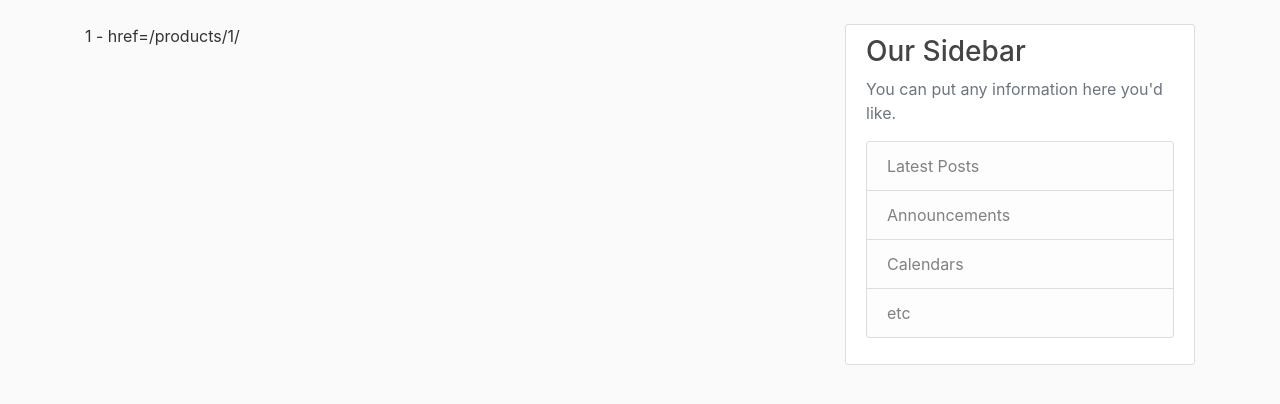
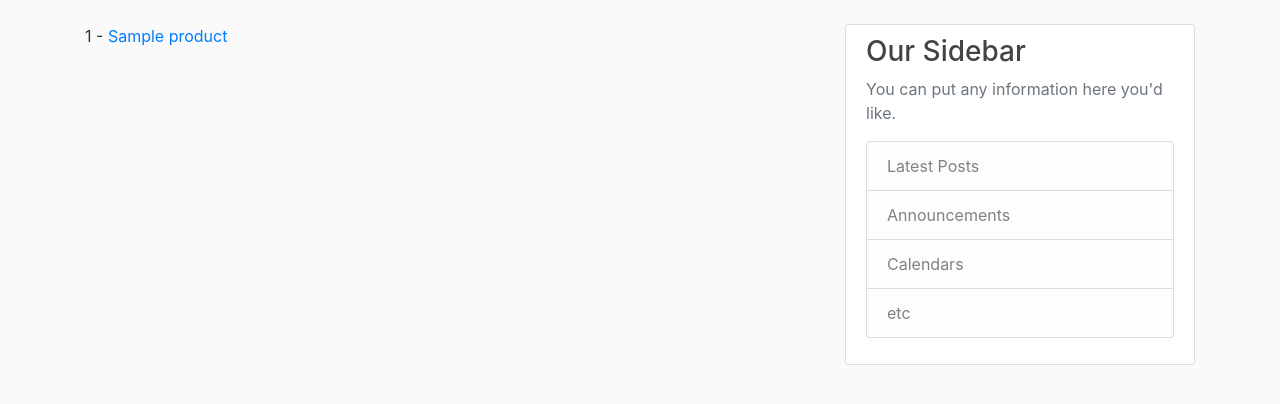
Before and after one commit to Jeffsto/django, a Django app: page /products/ in a window 1280 px wide. Shown: the part 56-460 px from the top of the page. Run offline with Django 3.2, Linux system fonts and the light colour scheme; tables that the repository leaves empty hold one stand-in row (values such as "Sample post"); some libraries are stand-ins or nearby versions.

Commit message:
List DB entries.  Direct linking DB entries

```diff
--- a/trydjango/products/templates/products/product_list.html
+++ b/trydjango/products/templates/products/product_list.html
@@ -2,9 +2,8 @@
 
 {% block content %}
 
-
 {% for instance in object_list %}
-    <p> {{ instance.id }} - href={{ instance.get_absolute_url}}</p>
+<p> {{ instance.id }} - <a href="{{instance.get_absolute_url}}">{{ instance.title }}</a></p>
 {% endfor %}
 
 {% endblock content %}
```
